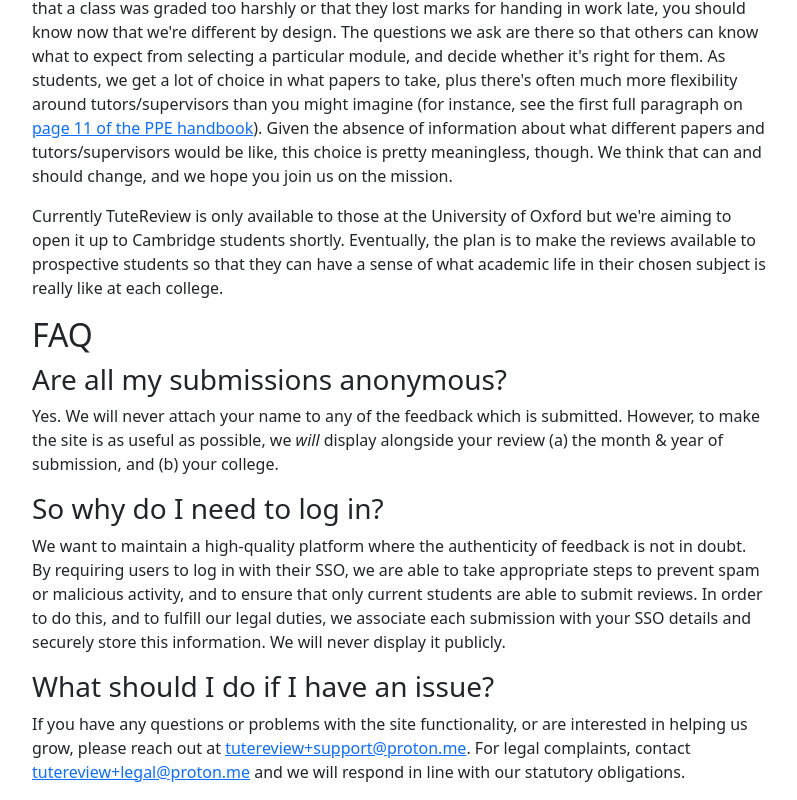
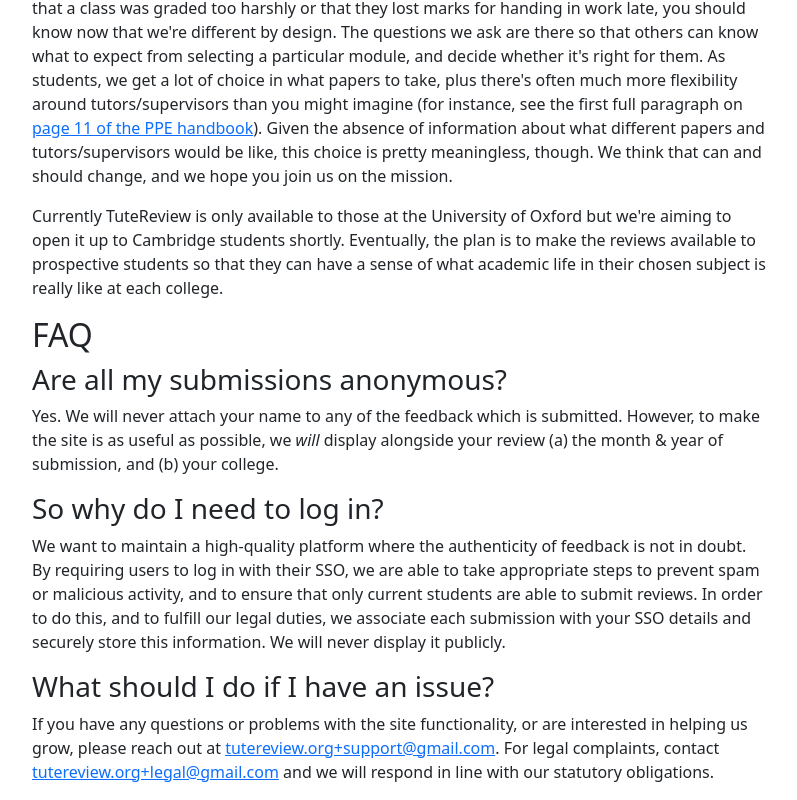
Before and after one commit to selvaradov/tutereview, a React (Create React App) app in the folder client/: page / in a window 1280 px wide. Shown: the part 638-1438 px from the top of the page, without its empty margins (50-847 px from the left). Built offline with nearby package versions, Linux system fonts and the light colour scheme; no server answers.

Commit message:
update email addresses

```diff
--- a/client/src/components/FAQSection.tsx
+++ b/client/src/components/FAQSection.tsx
@@ -21,8 +21,8 @@ const FAQSection = () => {
       <p>
         If you have any questions or problems with the site functionality,
         or are interested in helping us grow,
-        please reach out at <a href="mailto:tutereview+support@proton.me">tutereview+support@proton.me</a>.
-        For legal complaints, contact <a href="mailto:tutereview+legal@proton.me">tutereview+legal@proton.me</a> and
+        please reach out at <a href="mailto:tutereview.org+support@gmail.com">tutereview.org+support@gmail.com</a>.
+        For legal complaints, contact <a href="mailto:tutereview.org+legal@proton.me">tutereview.org+legal@gmail.com</a> and
         we will respond in line with our statutory obligations.
       </p>
     </div>
--- a/client/src/components/ProfileCompletion.tsx
+++ b/client/src/components/ProfileCompletion.tsx
@@ -148,7 +148,7 @@ const ProfileCompletion: React.FC = () => {
               <p className="text-center text-muted">
                 <small>
                   For security reasons, you can't update your profile information here. If these details change,
-                  email <a href="mailto:tutereview+support@proton.me">tutereview+support@proton.me</a> and we'll help you out.
+                  email <a href="mailto:tutereview.org+support@gmail.com">tutereview.org+support@gmail.com</a> and we'll help you out.
                 </small>
               </p>
             )}
```
